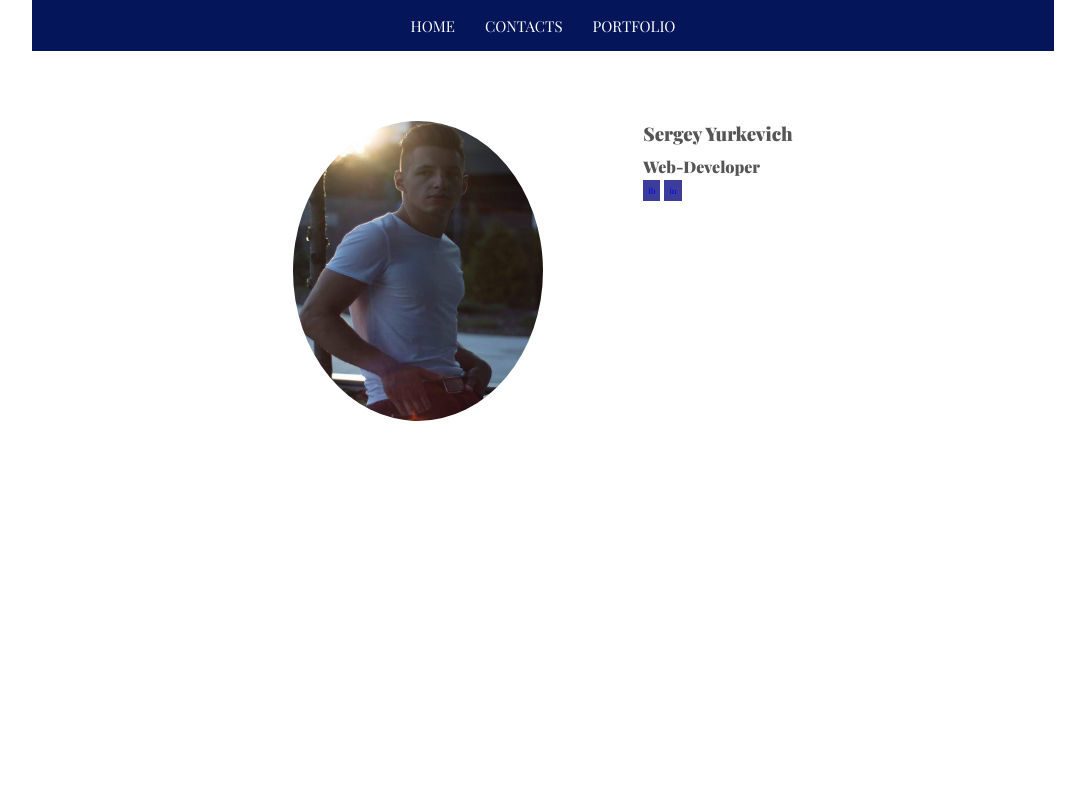
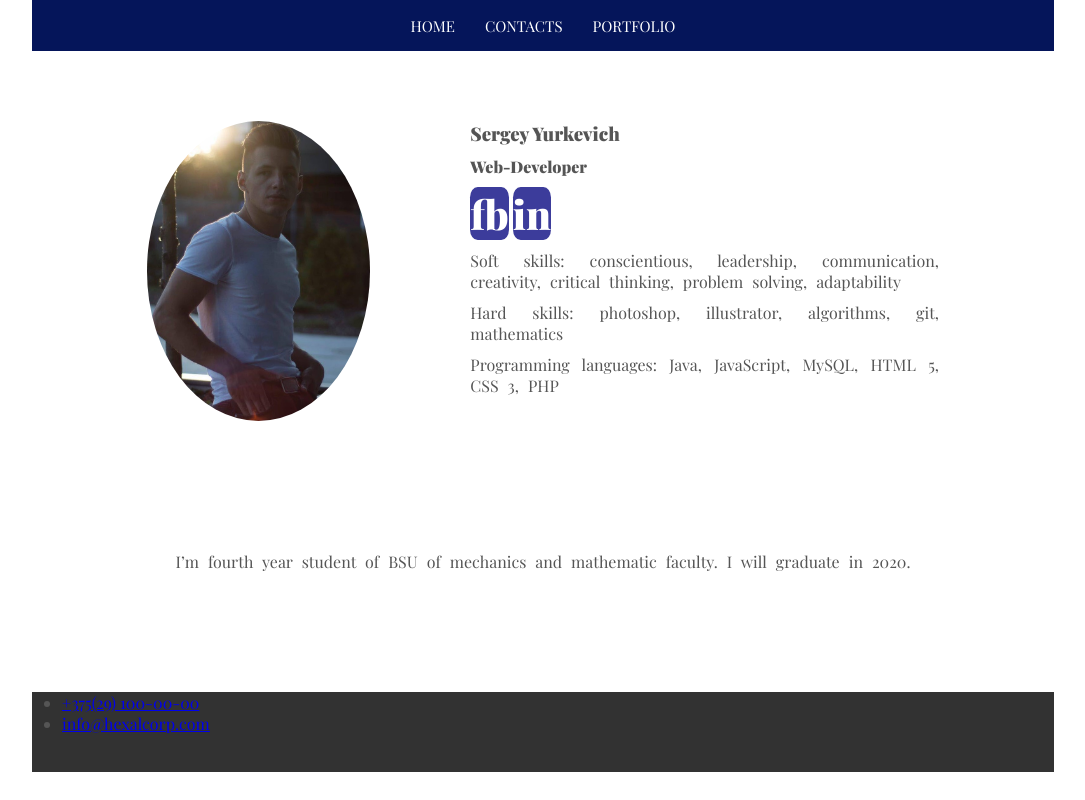
Before and after one commit to yurkevich-serj/rsschool-2019Q1-cv, a plain HTML site: page index.html in a window 1280 px wide. Shown: the whole page, without its empty margins (97-1182 px from the left). Drawn offline with nearby package versions, Linux system fonts and the light colour scheme.

Commit message:
style: set margins, paddings

```diff
--- a/assets/css/style.css
+++ b/assets/css/style.css
@@ -11,6 +11,7 @@ html {
 .container {
     margin: 0 auto;
     width: 1022px;
+    min-height: calc(100vh - 80px);
 }
 body {
     background-size: cover;
@@ -46,8 +47,7 @@ nav ul {
 .article {
     display: flex;
     justify-content: center;
-    margin-top: 70px;
-    margin-bottom: 70px;
+    margin: 70px 115px;
 }
 
 .article img {
@@ -64,11 +64,42 @@ nav ul {
 
  figure h4 {
      padding-top: 10px;
+     margin-bottom: 10px;
  }
+
+
 
  .social a {
     background: rgba(8, 8, 128, 0.788);
-    padding: 5px;
-    font-size: 8px;
+    font-size: 40px;
+    font-weight: bold;
     text-decoration: none;
+    color: white;
+    border-radius: 20%;
 }
+
+.skills p, .univer p {
+    padding-top: 10px;
+    text-align: justify;
+    word-spacing: 5px;
+}
+
+.univer {
+    display: flex;
+    justify-content: center;
+    margin-top: 120px;
+    margin-bottom: 120px;
+}
+
+footer {
+    background-color: #323232;
+    height: 80px;
+}
+
+.contacts {
+    margin: 30px;
+}
+
+.contacts a{
+
+}
--- a/index.html
+++ b/index.html
@@ -19,7 +19,7 @@
                 </ul>
             </nav>
         </header>
-        <body>
+        <main>
             <section class="info">
                 <article class="article">
                     <img src="assets/images/avatar.jpg" alt="avatar">
@@ -30,11 +30,26 @@
                             <a href="http://facebook.com">fb</a>
                             <a href="https://linkedin.com">in</a>
                         </div>
+                        <div class="skills">
+                            <p>Soft skills: conscientious, leadership, communication, creativity, critical thinking, problem solving, adaptability</p>
+                            <p>Hard skills: photoshop, illustrator, algorithms, git, mathematics</p>
+                            <p>Programming languages: Java, JavaScript, MySQL, HTML 5, CSS 3, PHP</p>
+                        </div>
                     </figure>
                 </article>
             </section>
-            <section class="portfolio"></section>
-        </body>
+            <section class="education">
+                <div class="univer">
+                    <p>I’m fourth year student of BSU of mechanics and mathematic faculty. I will graduate in 2020.</p>
+                </div>
+            </section>
+        </main>
+        <footer>
+                <ul class="contacts">
+                    <li><a href="tel:+375291000000">+375(29) 100-00-00</a></li>
+                    <li><a href="mailto:info@hexalcorp.com">info@hexalcorp.com</a></li>
+                 </ul>
+        </footer>
     </div>
 
 </body>
```
